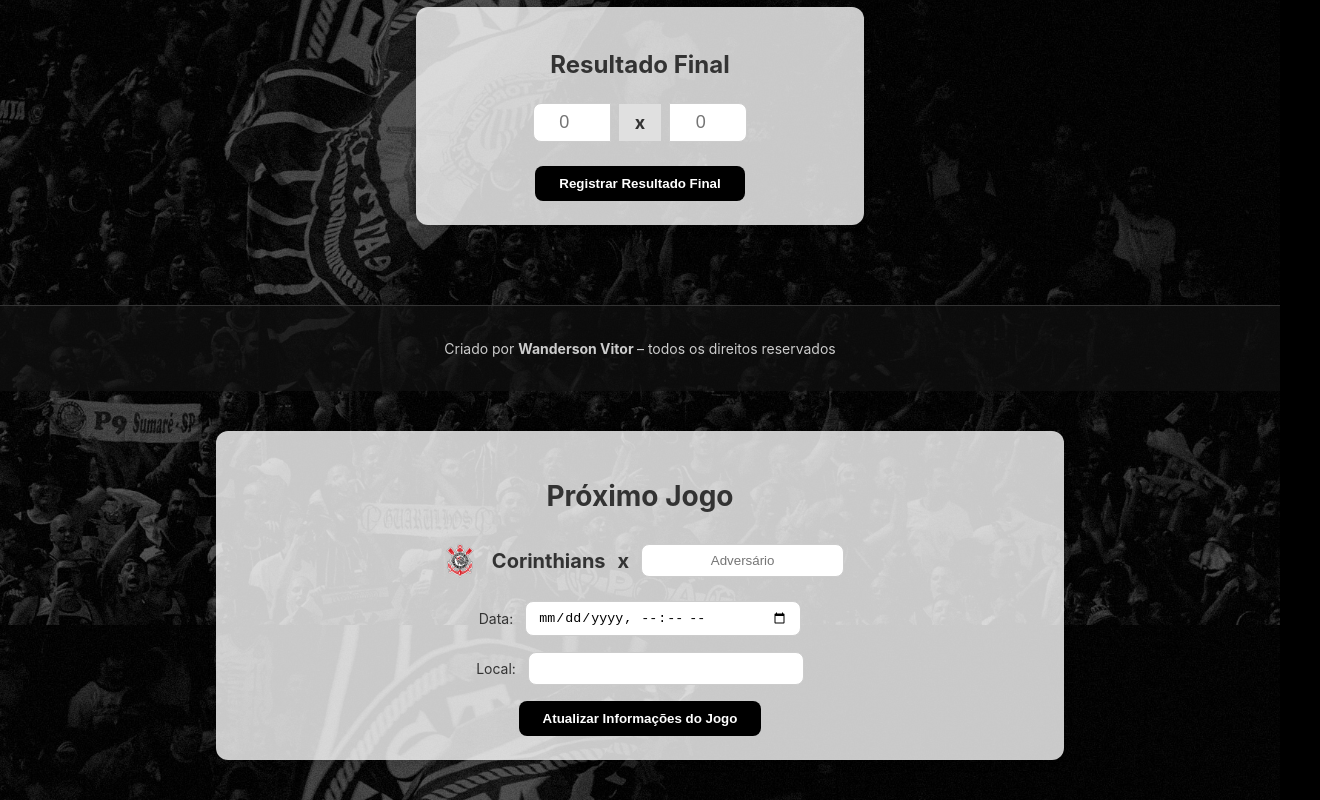
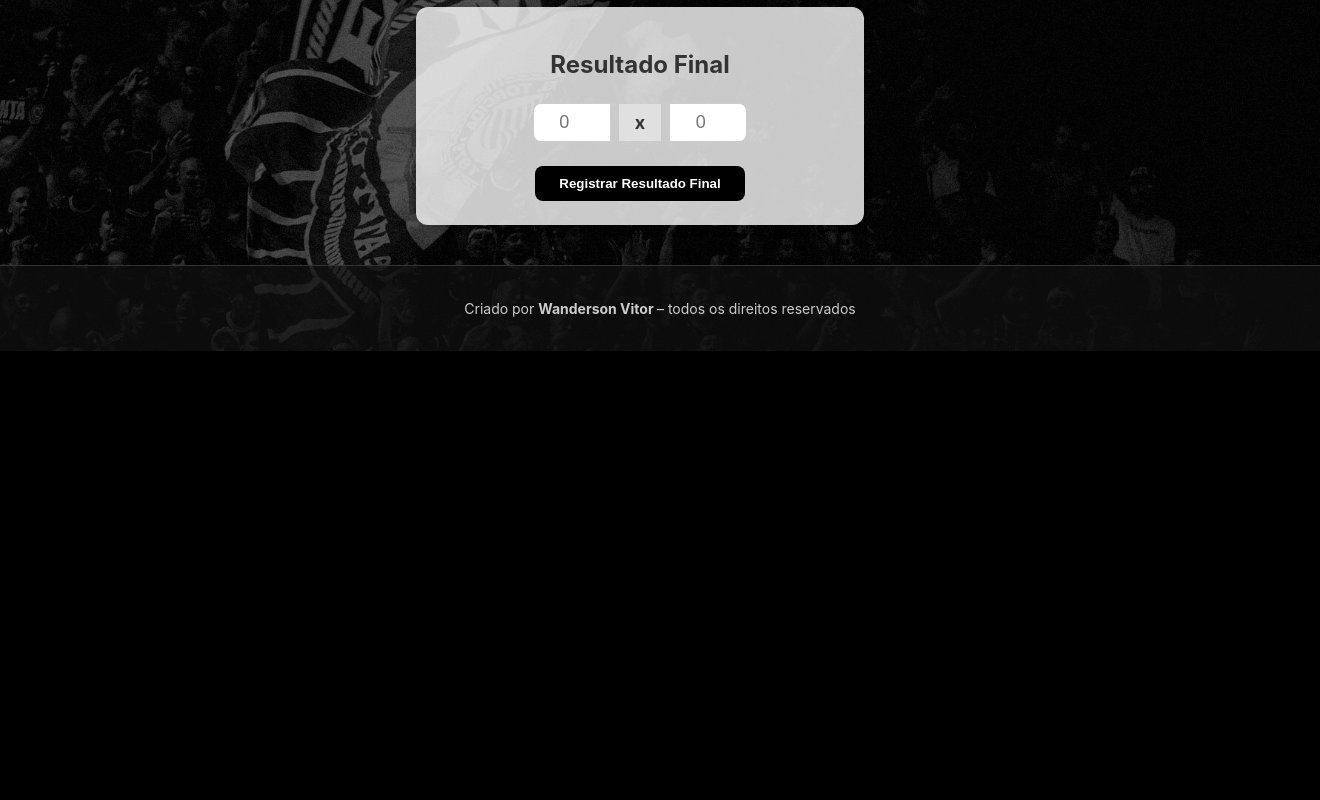
Before and after one commit to wvitu/Palpites-tim-o2, an Angular app: page / in a window 1280 px wide. Shown: the part 975-1775 px from the top of the page, 1320 px wide, since content can reach past the window. After the commit the page ends 1326 px from the top, so only its background shows below. Built offline with nearby package versions, Linux system fonts and the light colour scheme.

Commit message:
Ajuste de Rodapé
 evita que rodapé sobreponha conteúdo ajustando layout e altura mínima

```diff
--- a/src/app/app.component.html
+++ b/src/app/app.component.html
@@ -1,4 +1,5 @@
 <app-header></app-header>
-<router-outlet></router-outlet>
+<div class="content-wrapper">
+  <router-outlet></router-outlet>
+</div>
 <app-rodape></app-rodape>
-<app-match-info></app-match-info>
--- a/src/app/components/rodape/rodape.component.css
+++ b/src/app/components/rodape/rodape.component.css
@@ -4,8 +4,13 @@
   text-align: center;
   padding: 20px;
   font-size: 14px;
-  margin-top: 40px;
   border-top: 1px solid #333;
+
+
+  position: relative;
+  bottom: 0;
+  width: 100%;
+  z-index: 999;
 }
 
 .site-footer a {
--- a/src/styles.css
+++ b/src/styles.css
@@ -1,18 +1,18 @@
 html, body {
   height: 100%;
   margin: 0;
+  padding: 0;
 }
 
 body {
   display: flex;
   flex-direction: column;
-  min-height: 100vh;
 }
 
 app-root {
+  flex: 1;
   display: flex;
   flex-direction: column;
-  flex-grow: 1;
 }
 
 router-outlet {
@@ -31,3 +31,7 @@
   background-attachment: fixed;
   background-position: center top;
 }
+
+.content-wrapper {
+  min-height: calc(100vh - 80px); /* ajusta altura descontando o rodapé */
+}
```
